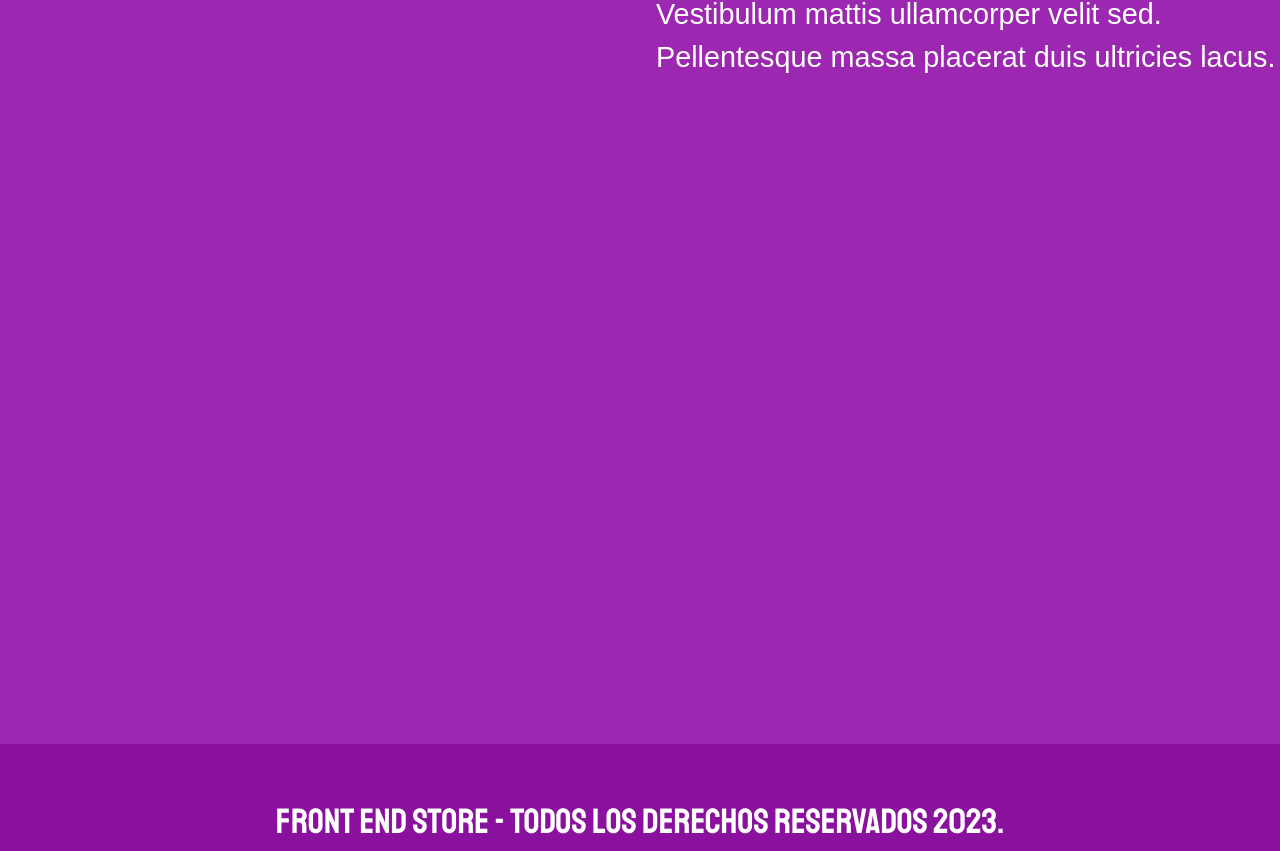
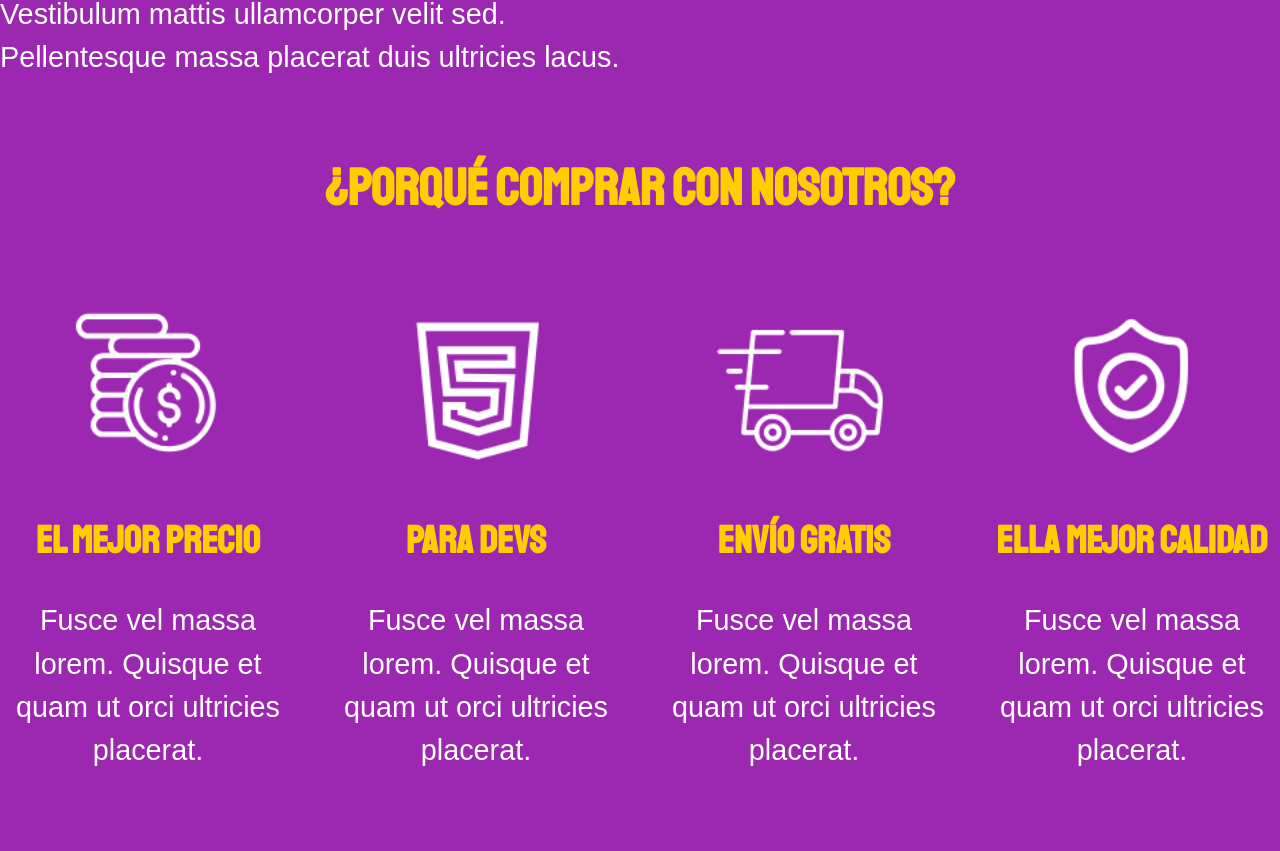
Before and after one commit to cristiandibarrac/FrontEndStore, a plain HTML site: page nosotros.html in a window 1280 px wide. Shown: the part 987-1838 px from the top of the page. Drawn offline with Linux system fonts and the light colour scheme.

Commit message:
Seccion NOSOTROS casi terminada

```diff
--- a/nosotros.html
+++ b/nosotros.html
@@ -43,6 +43,38 @@
         </div>
     </main>
 
+    <section class="contenedor comprar">
+        <h2 class="comprar__titulo">¿porqué comprar con nosotros? </h2>
+
+        <div class="bloques">
+            <div class="bloque">
+                <img class="bloque__imagen" src="img/icono_1.png" alt="Icono Porque">
+                <h3 class="bloque__titulo">El mejor precio</h3>
+                <p>Fusce vel massa lorem. Quisque et quam ut orci ultricies placerat. </p>
+
+            </div> <!--Bloque-->
+            <div class="bloque">
+                <img class="bloque__imagen" src="img/icono_2.png" alt="Icono Devs">
+                <h3 class="bloque__titulo">Para Devs</h3>
+                <p>Fusce vel massa lorem. Quisque et quam ut orci ultricies placerat. </p>
+
+            </div> <!--Bloque-->
+            <div class="bloque">
+                <img class="bloque__imagen" src="img/icono_3.png" alt="Icono Envío">
+                <h3 class="bloque__titulo">Envío Gratis</h3>
+                <p>Fusce vel massa lorem. Quisque et quam ut orci ultricies placerat. </p>
+
+            </div> <!--Bloque-->
+            <div class="bloque">
+                <img class="bloque__imagen" src="img/icono_4.png" alt="Icono Calidad">
+                <h3 class="bloque__titulo">ElLa Mejor Calidad</h3>
+                <p>Fusce vel massa lorem. Quisque et quam ut orci ultricies placerat. </p>
+
+            </div> <!--Bloque-->
+        </div>
+
+    </section>
+
     <footer class="footer">
         <p class="footer__texto">Front End Store - Todos los derechos reservados 2023.</p>
     </footer>
--- a/styles/styles.css
+++ b/styles/styles.css
@@ -172,9 +172,10 @@ img {
 }
 
 /* Nosotros */
+
 .nosotros {
     display: grid;
-    grid-template-rows: repeat(2, 1fr);
+    grid-template-rows: repeat(2, auto);
 }
 
 
@@ -191,4 +192,38 @@ img {
 
 .nosotros__imagen {
     grid-row: 1 / 2;
+    width: 100%;
 }
+
+@media (min-width:768px){
+    .nosotros__imagen{
+        grid-column: 2 / 3;
+    }
+}
+
+/* Bloques */
+
+.bloques {
+    display: grid;
+    grid-template-columns: repeat(2, auto);
+    grid-template-rows: repeat(2, auto);
+    gap: 2rem;
+}
+
+@media (min-width: 768px){
+    .bloques {
+        grid-template-columns: repeat(4, auto);
+    }
+}
+
+.bloque {
+    text-align: center;
+}
+
+.bloque__titulo {
+    margin: 0;
+}
+
+.bloque__imagen {
+    width: 100%;
+}
```
